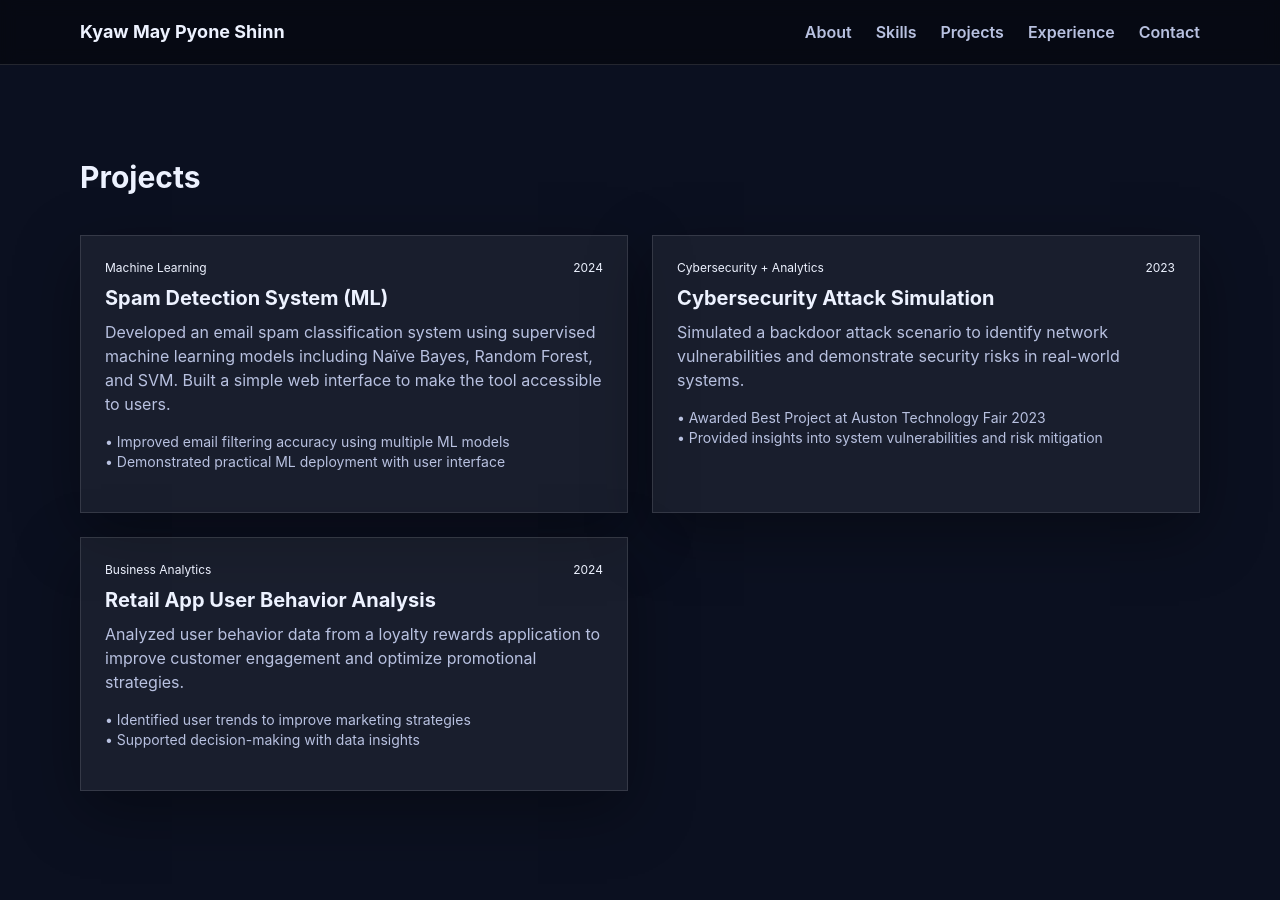
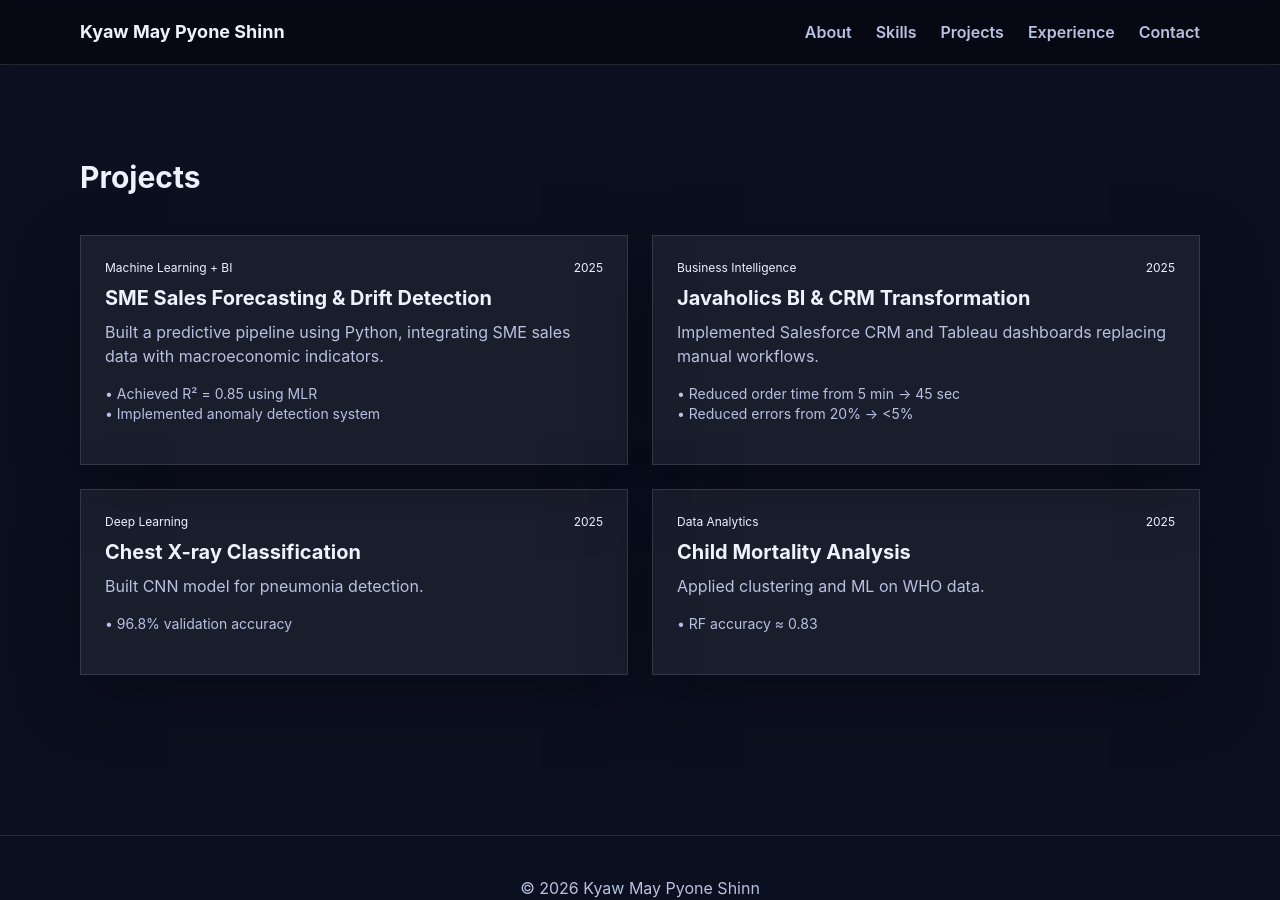
Before and after one commit to Kyaw-May-Pyone-Shinn/Kyaw-May-Pyone-Shinn.github.io, a Jekyll site: the page built from index.md, in a window 1280 px wide and 900 px high, scrolled down 678 px. Built offline with Jekyll 4.4.1, drawn with Linux system fonts in a browser that asks for light colours; nearby versions of some CDN libraries.

Commit message:
Update projects.yml

```diff
--- a/_data/projects.yml
+++ b/_data/projects.yml
@@ -1,44 +1,47 @@
-- title: "Spam Detection System (ML)"
-  type: "Machine Learning"
-  period: "2024"
+- title: "SME Sales Forecasting & Drift Detection"
+  type: "Machine Learning + BI"
+  period: "2025"
   description: >
-    Developed an email spam classification system using supervised machine learning models
-    including Naïve Bayes, Random Forest, and SVM. Built a simple web interface to make the
-    tool accessible to users.
+    Built a predictive pipeline using Python, integrating SME sales data
+    with macroeconomic indicators.
   impact:
-    - "Improved email filtering accuracy using multiple ML models"
-    - "Demonstrated practical ML deployment with user interface"
+    - "Achieved R² = 0.85 using MLR"
+    - "Implemented anomaly detection system"
   tech:
     - "Python"
-    - "Scikit-learn"
-    - "Flask"
-  link: "YOUR-GITHUB"
+    - "TensorFlow"
+    - "Streamlit"
 
-- title: "Cybersecurity Attack Simulation"
-  type: "Cybersecurity + Analytics"
-  period: "2023"
+- title: "Javaholics BI & CRM Transformation"
+  type: "Business Intelligence"
+  period: "2025"
   description: >
-    Simulated a backdoor attack scenario to identify network vulnerabilities and demonstrate
-    security risks in real-world systems.
+    Implemented Salesforce CRM and Tableau dashboards replacing manual workflows.
   impact:
-    - "Awarded Best Project at Auston Technology Fair 2023"
-    - "Provided insights into system vulnerabilities and risk mitigation"
+    - "Reduced order time from 5 min → 45 sec"
+    - "Reduced errors from 20% → <5%"
   tech:
-    - "Network Analysis"
-    - "Security Testing"
-  link: "YOUR-GITHUB"
+    - "Salesforce"
+    - "Tableau"
 
-- title: "Retail App User Behavior Analysis"
-  type: "Business Analytics"
-  period: "2024"
+- title: "Chest X-ray Classification"
+  type: "Deep Learning"
+  period: "2025"
   description: >
-    Analyzed user behavior data from a loyalty rewards application to improve customer
-    engagement and optimize promotional strategies.
+    Built CNN model for pneumonia detection.
   impact:
-    - "Identified user trends to improve marketing strategies"
-    - "Supported decision-making with data insights"
+    - "96.8% validation accuracy"
   tech:
-    - "SQL"
-    - "Excel"
-    - "Data Analysis"
-  link: "YOUR-GITHUB"
+    - "TensorFlow"
+    - "Keras"
+
+- title: "Child Mortality Analysis"
+  type: "Data Analytics"
+  period: "2025"
+  description: >
+    Applied clustering and ML on WHO data.
+  impact:
+    - "RF accuracy ≈ 0.83"
+  tech:
+    - "Python"
+    - "K-Means"
```
